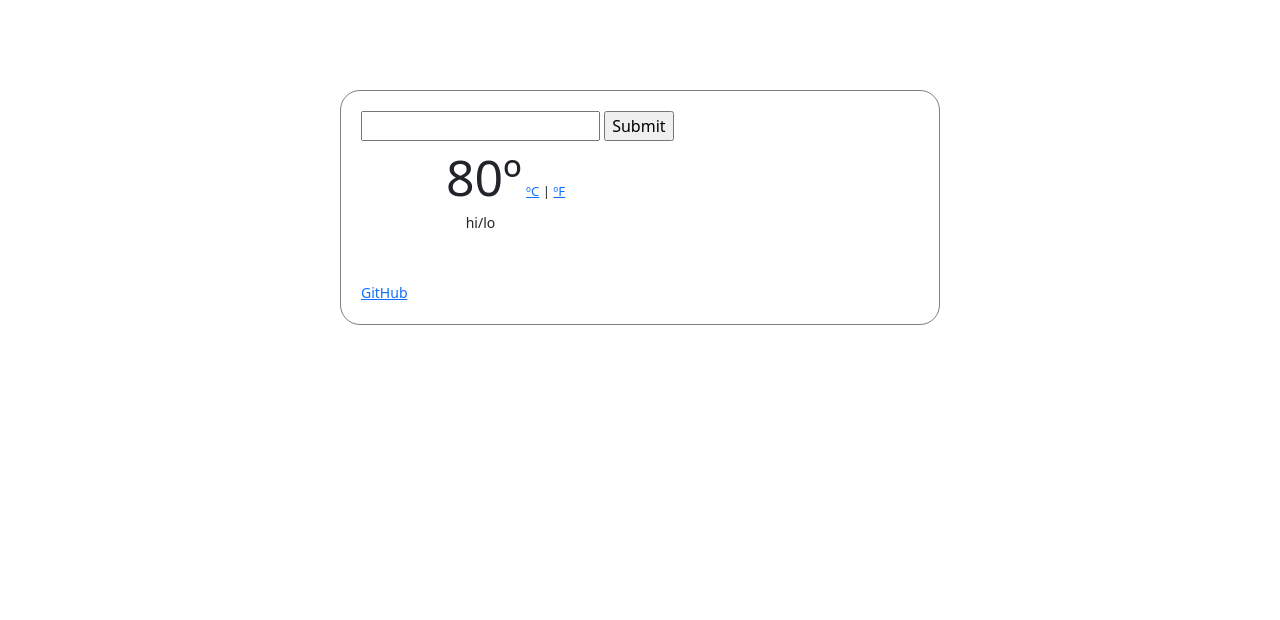
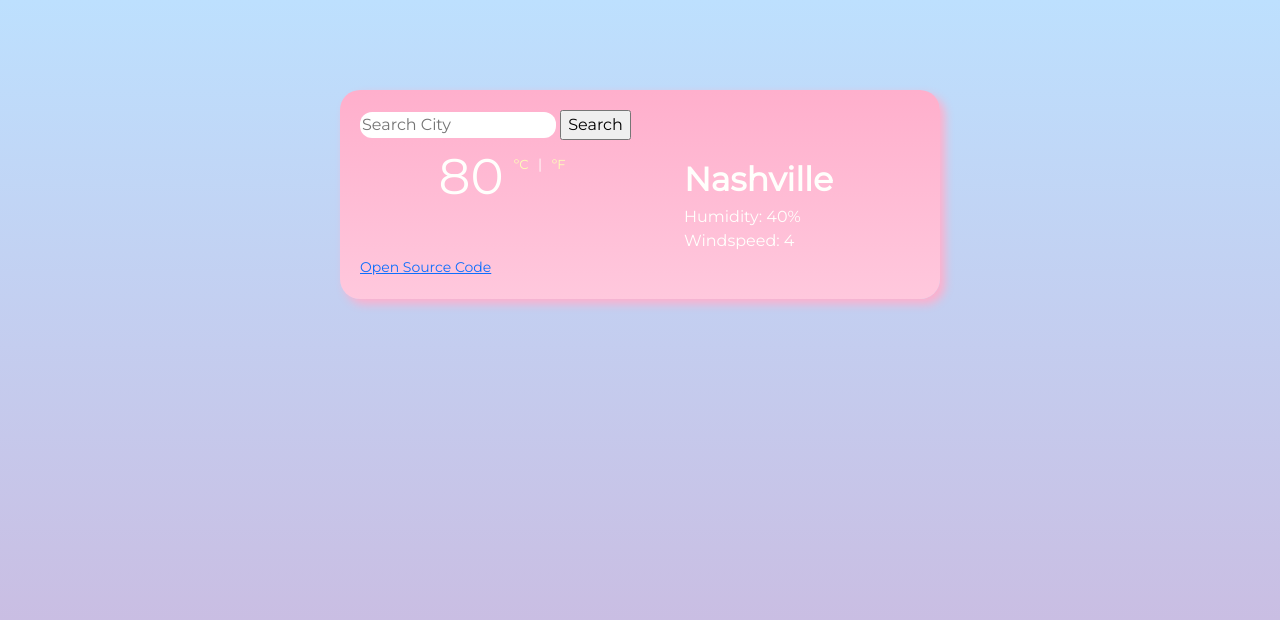
Before and after one commit to Hayley-rae/Vanilla-weather-app, a plain HTML site: page index.html in a window 1280 px wide. Drawn offline with nearby package versions, Linux system fonts and the light colour scheme.

Commit message:
applied styling and tweaked html

```diff
--- a/index.html
+++ b/index.html
@@ -5,6 +5,10 @@
     <meta http-equiv="X-UA-Compatible" content="IE=edge" />
     <meta name="viewport" content="width=device-width, initial-scale=1.0" />
     <title>Weather</title>
+    <link
+      href="https://fonts.googleapis.com/css2?family=Montserrat&display=swap"
+      rel="stylesheet"
+    />
     <link
       href="https://cdn.jsdelivr.net/npm/bootstrap@5.1.3/dist/css/bootstrap.min.css"
       rel="stylesheet"
@@ -18,8 +22,13 @@
     <div class="container">
       <div class="weather-app">
         <form id="searchForm" action="search">
-          <input type="text" name="q" id="search-input" />
-          <input type="submit" id="submit-btn" />
+          <input
+            type="text"
+            name="q"
+            placeholder="Search City"
+            id="search-input"
+          />
+          <input type="submit" id="submit-btn" value="Search" />
         </form>
 
         <div class="row">
@@ -29,25 +38,38 @@
                 <img id="conditionIcon" src="" alt="" />
               </li>
               <li>
-                <span id="current-temp">80º</span>
+                <span id="current-temp">80</span>
                 <span id="conversion-links">
                   <small>
-                    <a id="celsius" href="">ºC</a>
+                    <button
+                      class="unit-select"
+                      onclick="convertCel()"
+                      id="celsius"
+                    >
+                      ºC
+                    </button>
                     |
-                    <a id="farenheit" href="">ºF</a>
+                    <button
+                      class="unit-select"
+                      onclick="convertFar()"
+                      id="farenheit"
+                    >
+                      ºF
+                    </button>
                   </small>
                 </span>
               </li>
               <li id="main-hi-lo">
-                <small>hi/lo</small>
+                <small></small>
               </li>
             </ul>
           </div>
           <div class="col-6 rightSide">
             <ul id="col-2">
-              <li class="city"></li>
-              <li class="humidity"></li>
-              <li class="wind"></li>
+              <li class="city">Nashville</li>
+              <li class="humidity">Humidity: 40%</li>
+              <li class="wind">Windspeed: 4</li>
+              <li class="condition-description"></li>
               <li>
                 <p></p>
               </li>
@@ -55,7 +77,9 @@
           </div>
         </div>
         <small>
-          <a href="">GitHub</a>
+          <a href="https://github.com/Hayley-rae/Vanilla-weather-app"
+            >Open Source Code</a
+          >
         </small>
       </div>
     </div>
--- a/src/index.js
+++ b/src/index.js
@@ -1,9 +1,22 @@
 function getWeather(event) {
   event.preventDefault();
+  let city = userInput.value;
+  let weatherApi = `https://api.openweathermap.org/data/2.5/weather?q=${city}&appid=27c5687a16012c8b1ba45274dda2ba7e&units=metric`;
+  axios.get(weatherApi).then(displayWeather);
+}
+
+function convertFar() {
   let city = userInput.value;
   let weatherApi = `https://api.openweathermap.org/data/2.5/weather?q=${city}&appid=27c5687a16012c8b1ba45274dda2ba7e&units=imperial`;
   axios.get(weatherApi).then(displayWeather);
 }
+
+function convertCel() {
+  let city = userInput.value;
+  let weatherApi = `https://api.openweathermap.org/data/2.5/weather?q=${city}&appid=27c5687a16012c8b1ba45274dda2ba7e&units=metric`;
+  axios.get(weatherApi).then(displayWeather);
+}
+
 function displayWeather(response) {
   let datapoint = response.data;
   let cityName = datapoint.name;
@@ -13,13 +26,15 @@ function displayWeather(response) {
   let tempHi = Math.round(datapoint.main.temp_max);
   let tempLo = Math.round(datapoint.main.temp_min);
   let iconId = datapoint.weather[0].icon;
+  let description = datapoint.weather[0].description;
   let iconUrl = `http://openweathermap.org/img/wn/${iconId}@2x.png`;
   cityElement.innerHTML = cityName;
   humidityElement.innerHTML = `Humidity: ${humidity}%`;
-  windElement.innerHTML = `Wind: ${wind} mph`;
-  tempElement.innerHTML = `${temp}º`;
+  windElement.innerHTML = `Windspeed: ${wind}`;
+  writtenCondition.innerHTML = description;
+  tempElement.innerHTML = `${temp}`;
   currentIcon.src = iconUrl;
-  hiLo.innerHTML = `Lo:${tempLo} | Hi:${tempHi}`;
+  hiLo.innerHTML = `Lo: ${tempLo} | Hi: ${tempHi}`;
   console.log(response);
 }
 
@@ -33,5 +48,14 @@ let humidityElement = conditions.querySelector(".humidity");
 let windElement = conditions.querySelector(".wind");
 let tempElement = document.querySelector("#current-temp");
 let hiLo = document.querySelector("#main-hi-lo");
+let writtenCondition = document.querySelector(".condition-description");
 
 let currentIcon = document.getElementById("conditionIcon");
+
+// let unitSelect = document.querySelector("#conversion-links");
+// let imperialBtn = unitSelect.querySelector("#farenheit");
+// let impId = imperialBtn.id;
+// imperialBtn.addEventListener("click", convertUnits);
+// let metricBtn = unitSelect.querySelector("#celsius");
+// let metId = metricBtn.id;
+// metricBtn.addEventListener("click", convertUnits);
--- a/src/style.css
+++ b/src/style.css
@@ -1,17 +1,33 @@
+html {
+  height: 100%;
+}
+body {
+  background: linear-gradient(#bde0fe, #cdb4db);
+  background-repeat: no-repeat;
+}
 .weather-app {
+  font-family: "Montserrat", sans-serif;
+  color: #fffffc;
   max-width: 600px;
   margin: 90px auto;
-  border: solid 1px gray;
   border-radius: 20px;
   padding: 20px;
+  background: linear-gradient(#ffafcc, #ffc8dd);
+  box-shadow: 5px 5px 10px #ffafcc;
 }
-.input-group {
-  width: 250px;
+
+#search-input {
+  border-radius: 12px;
+  border: none;
 }
 .leftSide {
   text-align: center;
   position: relative;
   right: 30px;
+}
+.rightSide {
+  position: relative;
+  top: 15px;
 }
 #date-time {
   position: relative;
@@ -23,16 +39,26 @@
 #current-temp {
   font-size: 50px;
 }
-#current-temp,
-#conversion-links {
+#current-temp {
   position: relative;
   left: 25px;
   bottom: 25px;
 }
 #conversion-links {
-  font-size: 15px;
+  position: relative;
+  left: 25px;
+  bottom: 50px;
+}
+
+#farenheit,
+#celsius {
+  font-size: 13px;
+  color: azure;
+  text-decoration: none;
 }
 #main-hi-lo {
+  font-size: 13px;
+  font-weight: 300;
   position: relative;
   bottom: 30px;
 }
@@ -40,6 +66,16 @@ ul {
   list-style-type: none;
 }
 .city {
-  font-size: 30px;
+  font-size: 33px;
   font-weight: bold;
 }
+#celsius {
+  border: none;
+  background: none;
+  color: #fdffb6;
+}
+#farenheit {
+  border: none;
+  background: none;
+  color: #fdffb6;
+}
```
